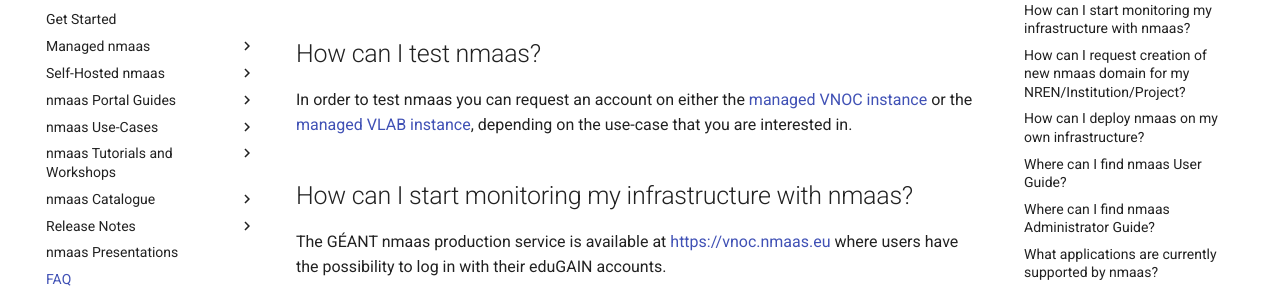
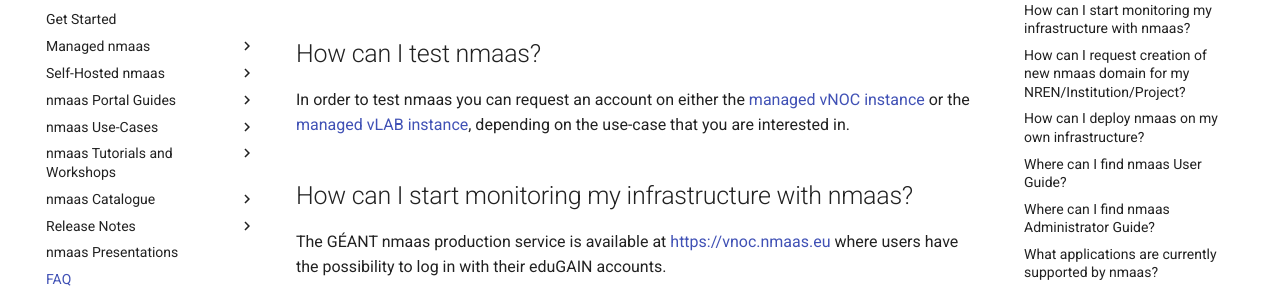
Before and after one commit to nmaas-platform/nmaas-docs, an MkDocs documentation site: the page built from docs/faq.md, in a window 1280 px wide and 900 px high, scrolled down 640 px. Shown: the part 170-458 px from the top of the window. Built offline with MkDocs 1.6.1 and Material for MkDocs 9.7.7, drawn with Linux system fonts in a browser that asks for light colours.

Commit message:
Match spelling of vNOC and vLAB with the rest of the docs

```diff
--- a/docs/faq.md
+++ b/docs/faq.md
@@ -24,7 +24,7 @@
 
 ## How can I test nmaas?
 
-In order to test nmaas you can request an account on either the [managed VNOC instance](https://vnoc.nmaas.eu/about) or the [managed VLAB instance](https://vlab.dev.nmaas.eu/about), depending on the use-case that you are interested in.
+In order to test nmaas you can request an account on either the [managed vNOC instance](https://vnoc.nmaas.eu/about) or the [managed vLAB instance](https://vlab.dev.nmaas.eu/about), depending on the use-case that you are interested in.
 
 ## How can I start monitoring my infrastructure with nmaas?
 The GÉANT nmaas production service is available at [https://vnoc.nmaas.eu](https://vnoc.nmaas.eu) where users have the possibility to log in with their eduGAIN accounts.
```
